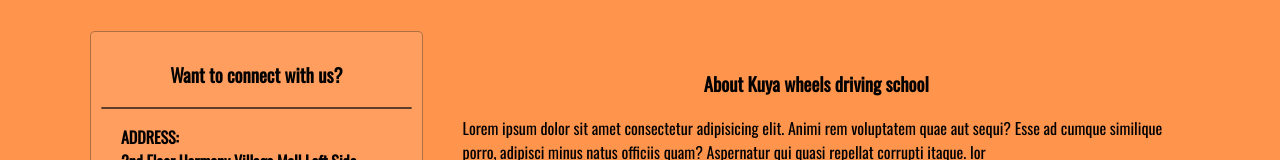
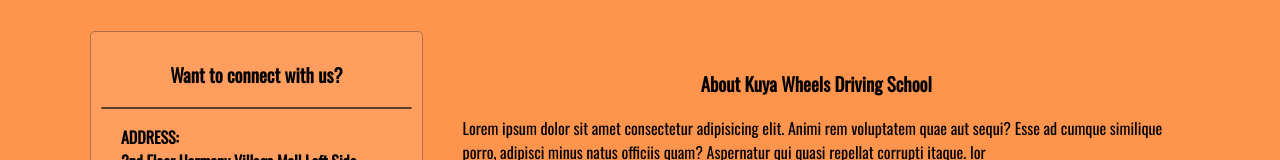
Before and after one commit to dongumayagay/kuya-wheels, a SvelteKit app: page /aboutus in a window 1280 px wide. Shown: the part 519-679 px from the top of the page. Built offline with nearby package versions, Linux system fonts and the light colour scheme.

Commit message:
test commit

```diff
--- a/src/routes/aboutus/+page.svelte
+++ b/src/routes/aboutus/+page.svelte
@@ -39,7 +39,7 @@
 	</div>
 	<div id="aboutPanel">
 		<div id="aboutCompany">
-			<h3>About Kuya wheels driving school</h3>
+			<h3>About Kuya Wheels Driving School</h3>
 			<p>
 				Lorem ipsum dolor sit amet consectetur adipisicing elit. Animi rem voluptatem quae aut sequi? Esse ad cumque similique porro, adipisci minus natus officiis quam? Aspernatur qui quasi repellat corrupti itaque. lor
 			</p>
```
